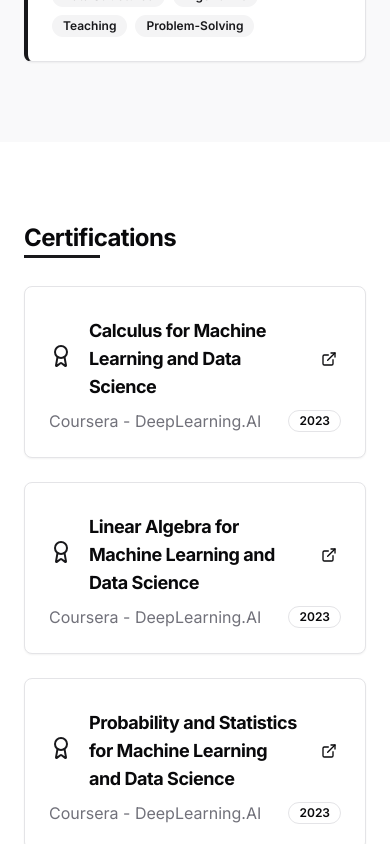
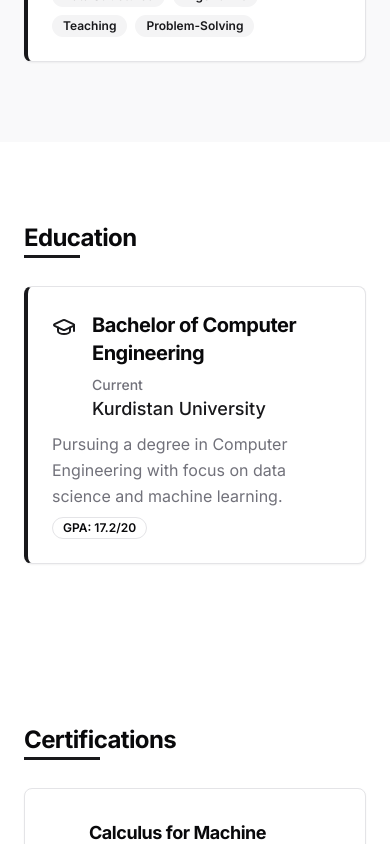
Before and after one commit to evilpatrik/aminkareshi, a React (Vite) app: page / in a window 390 px wide. Shown: the part 4516-5360 px from the top of the page. Built offline with nearby package versions, Linux system fonts and the light colour scheme.

Commit message:
Update experience and education
Update work experience dates and add education information.

```diff
--- a/src/components/Contact.tsx
+++ b/src/components/Contact.tsx
@@ -20,7 +20,7 @@ const Contact = () => {
     },
     {
       name: "Phone",
-      url: "tel:+989051284424",
+      url: "tel:+9809051254424",
       icon: <Phone className="h-5 w-5" />,
     },
   ];
--- /dev/null
+++ b/src/components/Education.tsx
@@ -0,0 +1,36 @@
+
+import { GraduationCap } from "lucide-react";
+import { Card, CardContent, CardHeader, CardTitle } from "@/components/ui/card";
+import { Badge } from "@/components/ui/badge";
+
+const Education = () => {
+  return (
+    <section id="education">
+      <div className="container-section">
+        <h2 className="section-title">Education</h2>
+        <Card className="border-l-4 border-l-primary transition-all hover:shadow-md">
+          <CardHeader className="pb-2">
+            <div className="flex items-start gap-4">
+              <GraduationCap className="h-6 w-6 text-primary mt-1" />
+              <div className="flex-1">
+                <div className="flex flex-col md:flex-row md:justify-between md:items-center gap-2">
+                  <CardTitle className="text-xl font-bold">Bachelor of Computer Engineering</CardTitle>
+                  <span className="text-sm text-muted-foreground font-medium">Current</span>
+                </div>
+                <div className="text-lg text-primary font-medium">Kurdistan University</div>
+              </div>
+            </div>
+          </CardHeader>
+          <CardContent>
+            <div className="flex flex-col md:flex-row justify-between items-start md:items-center">
+              <p>Pursuing a degree in Computer Engineering with focus on data science and machine learning.</p>
+              <Badge className="mt-2 md:mt-0" variant="outline">GPA: 17.2/20</Badge>
+            </div>
+          </CardContent>
+        </Card>
+      </div>
+    </section>
+  );
+};
+
+export default Education;
--- a/src/components/Experience.tsx
+++ b/src/components/Experience.tsx
@@ -15,7 +15,7 @@ const Experience = () => {
     {
       title: "Data Scientist",
       company: "CopalCapital",
-      period: "2022 - Present",
+      period: "Jul 2024 - Oct 2024",
       description: "Working with data science tools to analyze cryptocurrency data, extract patterns, and develop predictive models for market trends and investment opportunities.",
       technologies: ["Python", "TensorFlow", "Scikit-Learn", "Data Analysis", "Cryptocurrency"],
     },
--- a/src/pages/Index.tsx
+++ b/src/pages/Index.tsx
@@ -7,6 +7,7 @@ import Experience from "@/components/Experience";
 import Languages from "@/components/Languages";
 import Certifications from "@/components/Certifications";
 import Contact from "@/components/Contact";
+import Education from "@/components/Education";
 
 const Index = () => {
   return (
@@ -16,6 +17,7 @@ const Index = () => {
       <Skills />
       <Languages />
       <Experience />
+      <Education />
       <Certifications />
       <Contact />
       <footer className="py-6 text-center text-sm text-muted-foreground border-t">
```
